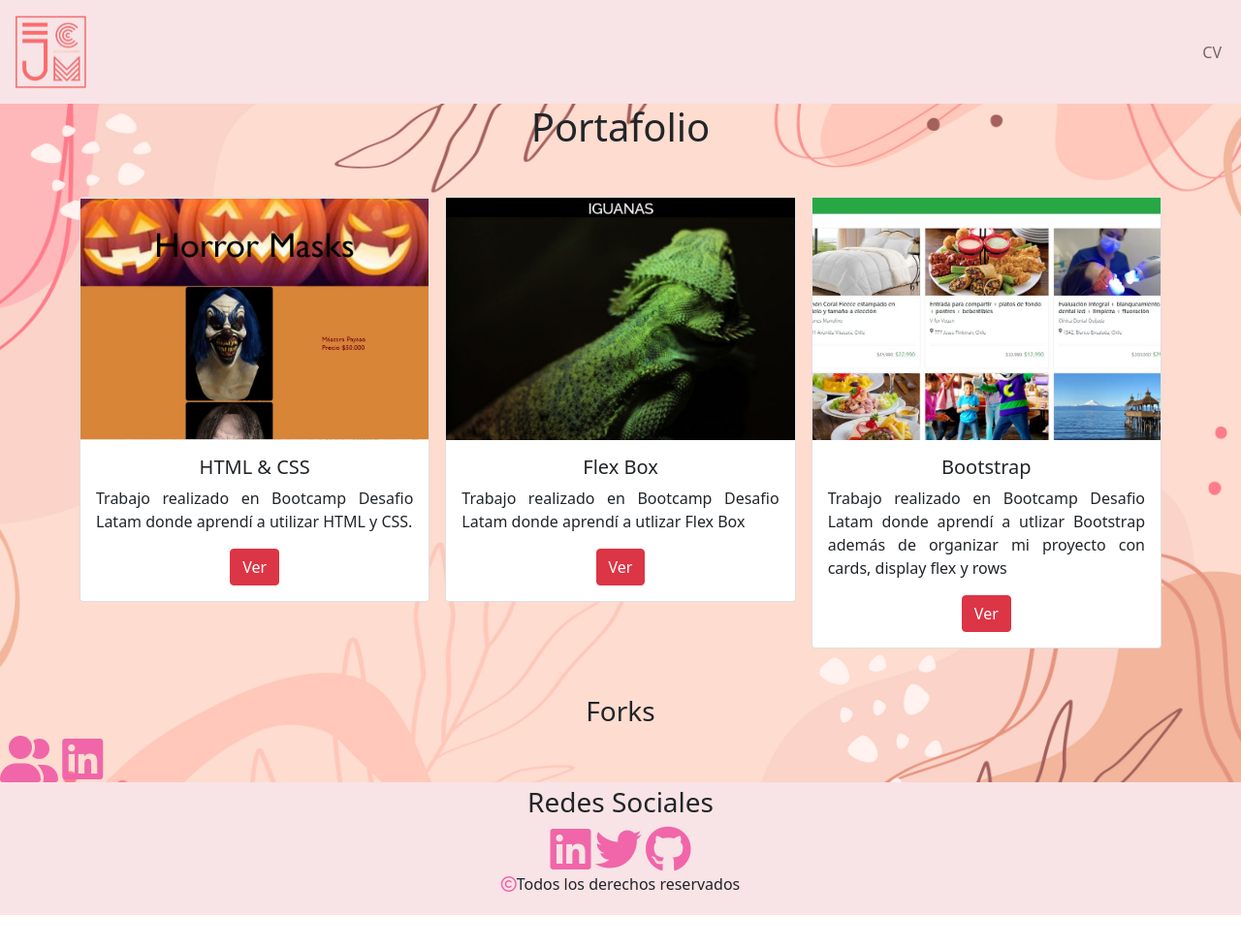
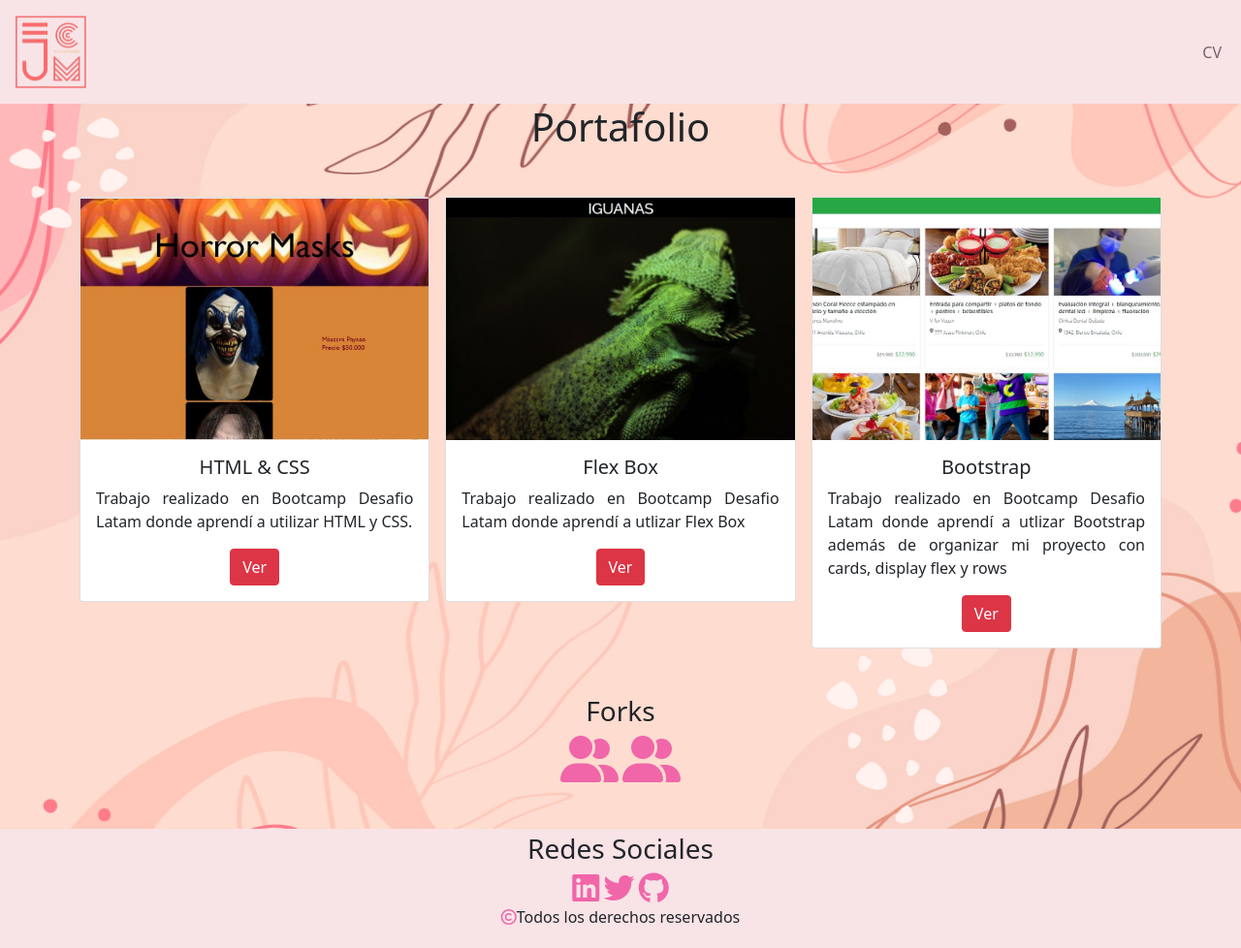
Before and after one commit to rpavezg/CV_JaviCandia, a plain HTML site: page portafolio.html in a window 1280 px wide. Shown: the whole page at 97% size. Before the commit the page ends 944 px from the top, so only its background shows below. Drawn offline with nearby package versions, Linux system fonts and the light colour scheme.

Commit message:
cambiosforks

```diff
--- a/portafolio.html
+++ b/portafolio.html
@@ -65,16 +65,16 @@
 </div>
 </div>
   </section>
-  <Section>
+  <Section class="forkgrande my-5">
     <H3 class="forks">Forks</H3>
     <a href="https://github.com/JavieraCandiaM/portafolioangel"><i class="fa-solid fa-user-group fa-3x" style="color: #f066a9;"></i></a>
-    <a href="https://www.linkedin.com/in/javiera-candia-4b221826b"><i class="fa-brands fa-linkedin fa-3x" style="color: #f066a9;"></i></a>
+    <a href="#"><i class="fa-solid fa-user-group fa-3x" style="color: #f066a9;"></i></a>
   </Section>
   <footer id="footer" class="py-1">
     <h3>Redes Sociales</h3>
-<a href="https://www.linkedin.com/in/javiera-candia-4b221826b"><i class="fa-brands fa-linkedin fa-3x" style="color: #f066a9;"></i></a>
-<a href="https://x.com/JAVIZIMA?t=ZcDNoOeqcoWILJcB5EGW1Q&s=08"><i class="fa-brands fa-twitter fa-3x" style="color: #f066a9;"></i></a>
-<a href="https://github.com/JavieraCandiaM"><i class="fa-brands fa-github fa-3x" style="color: #f066a9;"></i></a>
+<a href="https://www.linkedin.com/in/javiera-candia-4b221826b"><i class="fa-brands fa-linkedin fa-2x" style="color: #f066a9;"></i></a>
+<a href="https://x.com/JAVIZIMA?t=ZcDNoOeqcoWILJcB5EGW1Q&s=08"><i class="fa-brands fa-twitter fa-2x" style="color: #f066a9;"></i></a>
+<a href="https://github.com/JavieraCandiaM"><i class="fa-brands fa-github fa-2x" style="color: #f066a9;"></i></a>
 <p><i class="fa-regular fa-copyright" style="color: #f066a9;"></i>Todos los derechos reservados</p>
 </footer>
 <script src="https://cdn.jsdelivr.net/npm/bootstrap@5.1.3/dist/js/bootstrap.bundle.min.js" integrity="sha384-ka7Sk0Gln4gmtz2MlQnikT1wXgYsOg+OMhuP+IlRH9sENBO0LRn5q+8nbTov4+1p" crossorigin="anonymous"></script>
```
Also changed, not shown: 1 other file.
